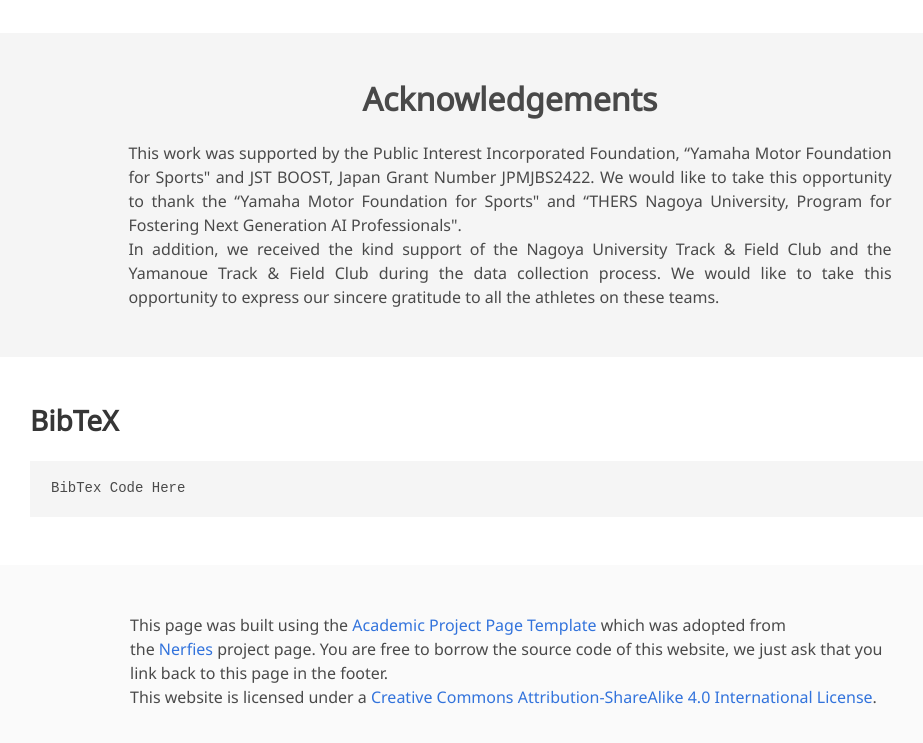
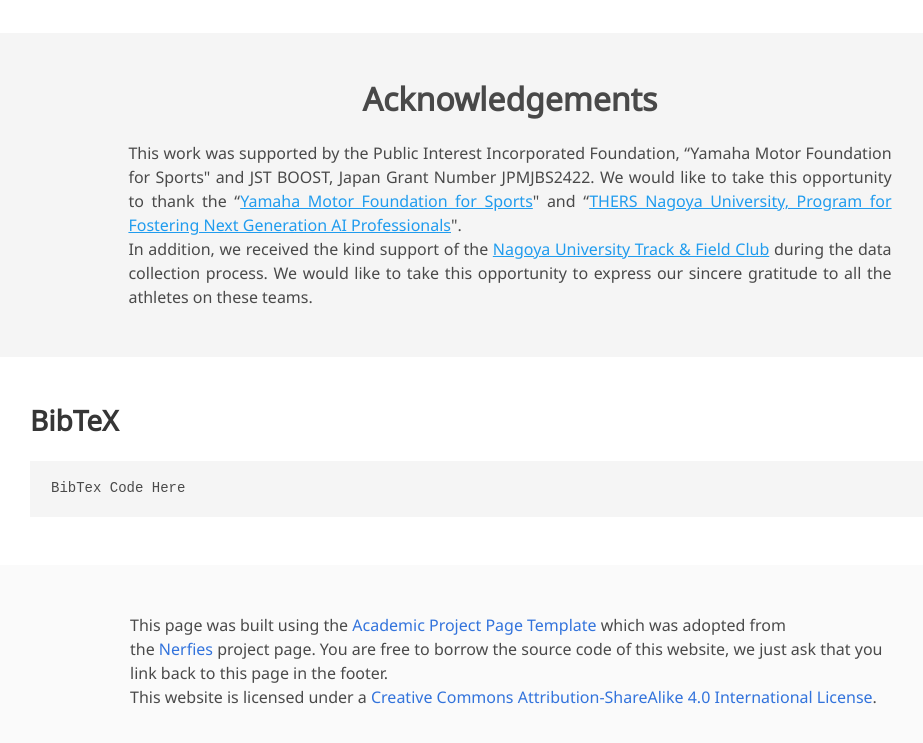
Before and after one commit to SZucchini/AthleticsPose, a plain HTML site: page index.html in a window 1280 px wide. Shown: the part 1481-2224 px from the top of the page, without its empty margins (130-1053 px from the left). Drawn offline with nearby package versions, Linux system fonts and the light colour scheme; some icons are missing; a web font is replaced by a local one.

Commit message:
add link for foundation

```diff
--- a/index.html
+++ b/index.html
@@ -232,14 +232,15 @@
             <p>
               This work was supported by the Public Interest Incorporated Foundation, “Yamaha Motor Foundation for
               Sports" and JST BOOST, Japan Grant Number JPMJBS2422. We would like to take this opportunity to thank the
-              “Yamaha Motor Foundation for Sports" and “THERS Nagoya University, Program for Fostering Next Generation
-              AI Professionals".<br>
-              In addition, we received the kind support of the <a href="https://www.nutfc.com/" target="_blank">Nagoya
-                University Track & Field Club</a> and the <a href="https://www.nutfc.com/?page_id=7500"
-                target="_blank">Yamanoue
-                Track & Field Club</a> during the data collection process. We would like to take this opportunity to
-              express
-              our sincere gratitude to all the athletes on these teams.
+              “<a href="https://www.ymfs.jp/" target="_blank" style="color: #209CEE; text-decoration: underline;">Yamaha
+                Motor Foundation for Sports</a>" and “<a href="https://www.mds.nagoya-u.ac.jp/mda-program/tokai-boost"
+                target="_blank" style="color: #209CEE; text-decoration: underline;">THERS
+                Nagoya University, Program for Fostering Next Generation
+                AI Professionals</a>".<br>
+              In addition, we received the kind support of the <a href="https://www.nutfc.com/" target="_blank"
+                style="color: #209CEE; text-decoration: underline;">Nagoya
+                University Track & Field Club</a> during the data collection process. We would like to take this
+              opportunity to express our sincere gratitude to all the athletes on these teams.
             </p>
           </div>
         </div>
```
